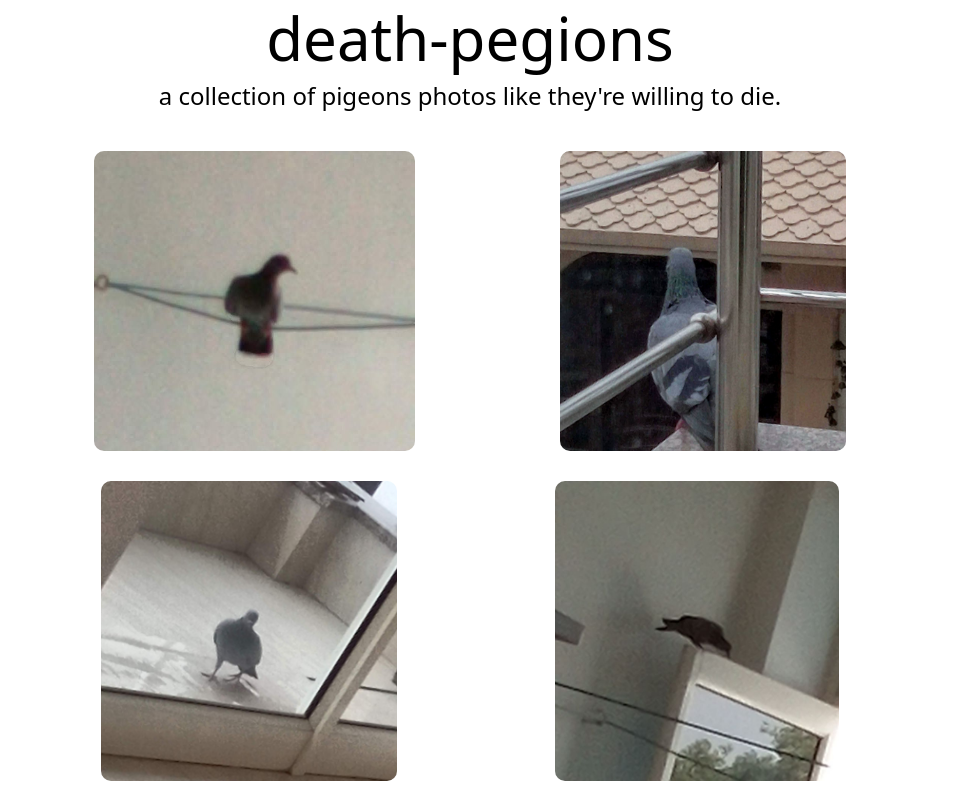
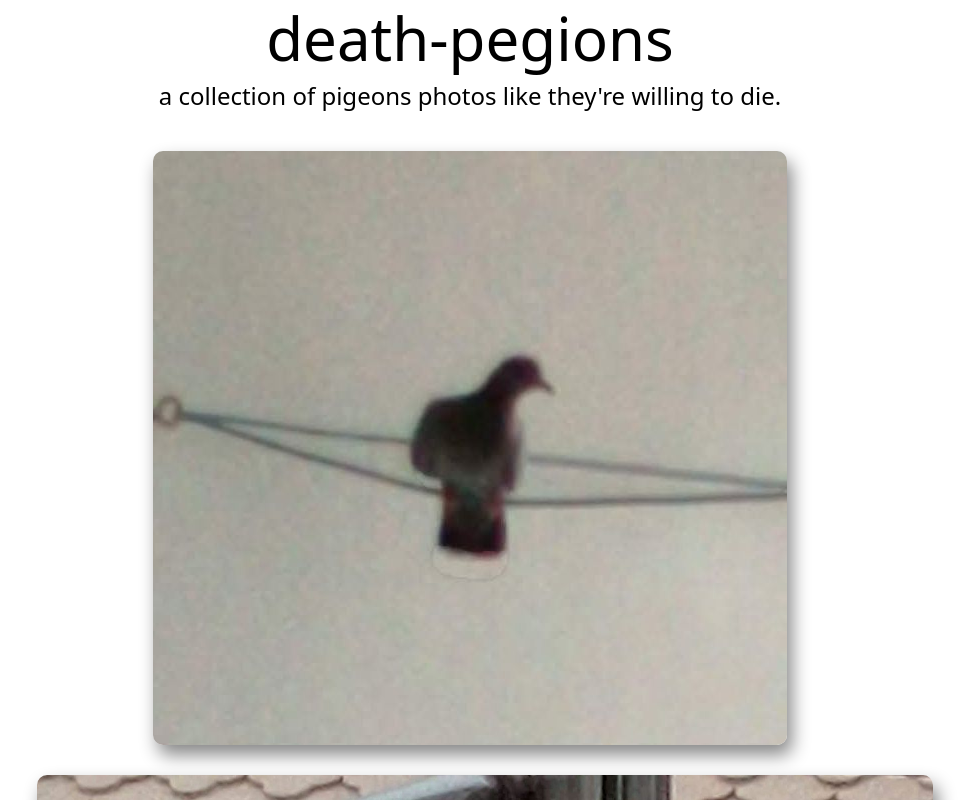
Before and after one commit to atordvairn/pigeon, a Next.js app: page / in a window 1280 px wide. Shown: the top 800 px of the page, without its empty margins (170-1149 px from the left). Built offline with nearby package versions, Linux system fonts and the light colour scheme.

Commit message:
Update globals.css

```diff
--- a/styles/globals.css
+++ b/styles/globals.css
@@ -5,5 +5,10 @@
 img {
   margin: 15px;
   border-radius: 10px;
-  height: 300px;
+  box-shadow: 5px 10px 18px #888888;
+  flex-wrap: wrap;
 }
+
+img:hover {
+  transform: scale(1.5);
+}
```
